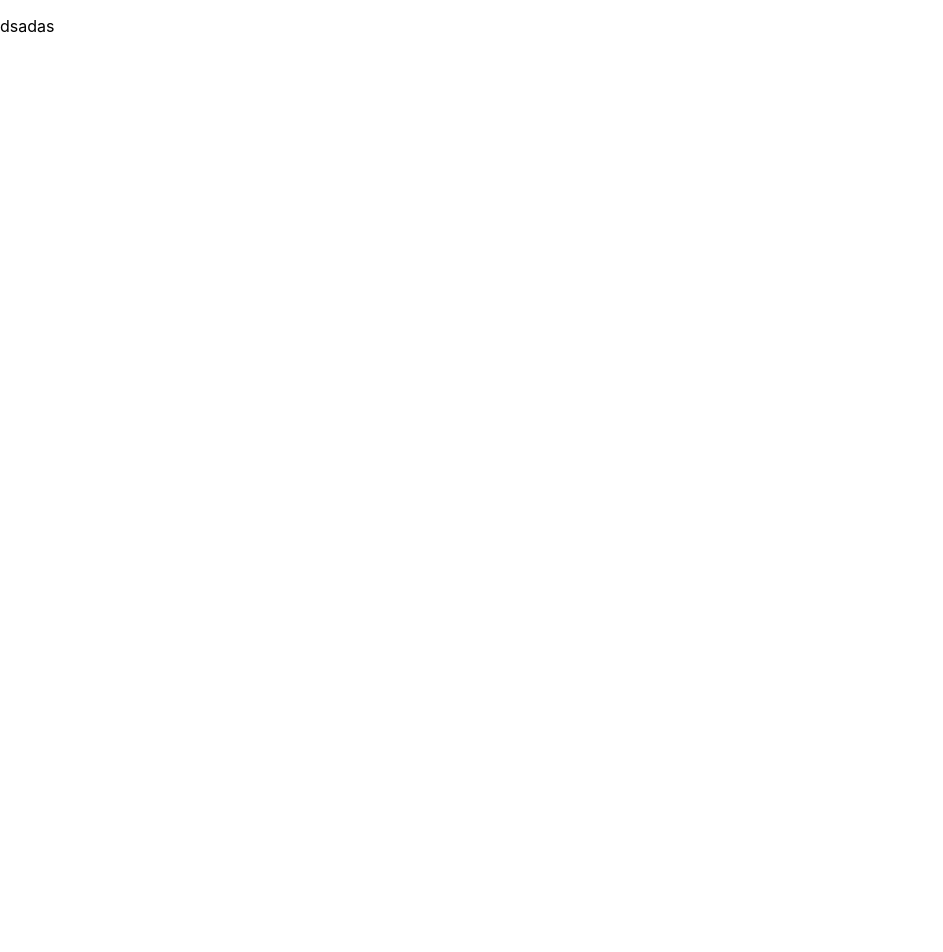
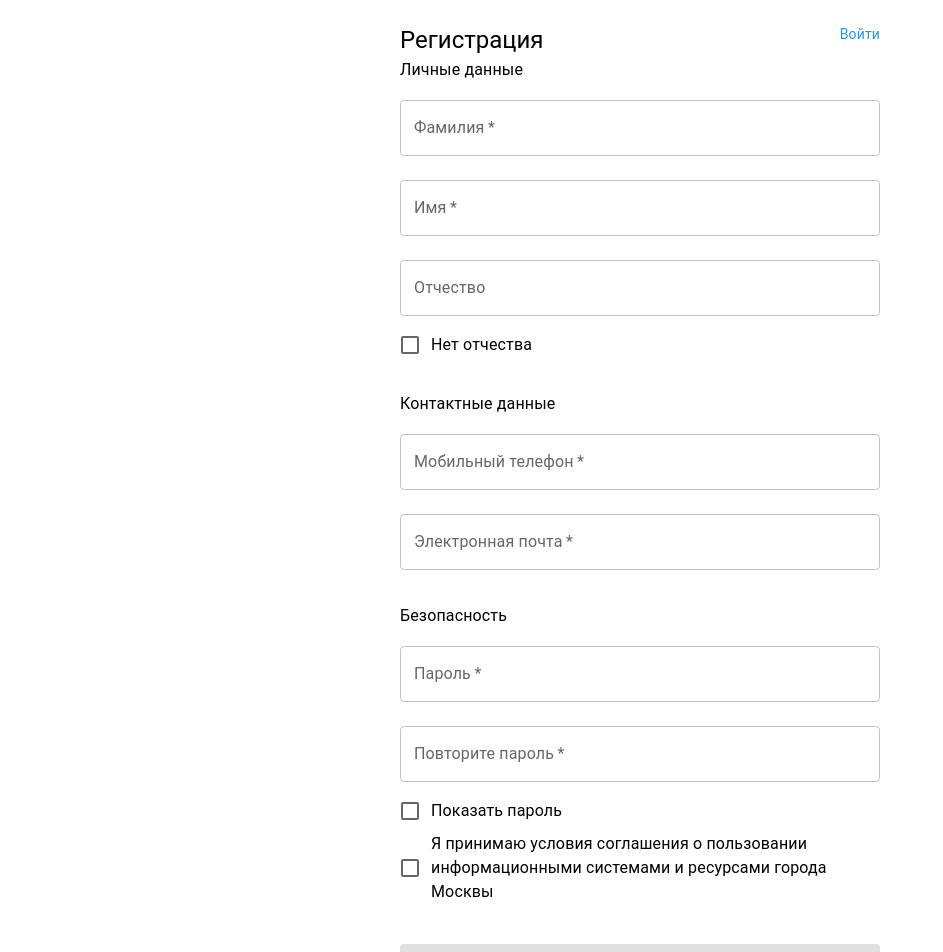
Before and after one commit to leviathans-team/front, a React (Create React App) app: page / in a window 1280 px wide. Shown: the top 952 px of the page, without its empty margins (0-943 px from the left). Before the commit the page ends 800 px from the top, so only its background shows below. Built offline with nearby package versions, Linux system fonts and the light colour scheme.

Commit message:
added signup page

```diff
--- a/src/App.tsx
+++ b/src/App.tsx
@@ -1,10 +1,13 @@
+import LoginPage from "./components/auth/login/LoginPage";
+import SignupPage from "./components/auth/signup/SignupPage";
+
 
 
 function App() {
   return (
-    <div className="App">
-			<p>dsadas</p>
-    </div>
+    <>
+		<SignupPage/>
+    </>
   );
 }
 
--- /dev/null
+++ b/src/components/Auth/signup/SignupPage.tsx
@@ -0,0 +1,314 @@
+import React, { useState, ChangeEvent, FormEvent } from 'react';
+import { styled } from '@mui/system';
+import {
+  Typography,
+  TextField,
+  Checkbox,
+  FormControlLabel,
+  Button,
+  Link,
+  Box,
+} from '@mui/material';
+
+const RootContainer = styled(Box)(({ theme }) => ({
+  backgroundColor: '#fff',
+  display: 'flex',
+  flexDirection: 'column',
+  alignItems: 'center',
+  padding: theme.spacing(3),
+  maxWidth: '480px', // Ширина формы
+  margin: '0 auto', // Центрирование формы
+}));
+
+const FormSection = styled('div')(({ theme }) => ({
+  marginBottom: theme.spacing(3),
+}));
+
+const SubmitButton = styled(Button)(({ theme }) => ({
+  marginTop: theme.spacing(2),
+  backgroundColor: '#2196f3',
+  color: '#fff',
+}));
+
+const StyledLink = styled(Link)(({ theme }) => ({
+  color: '#2196f3',
+  textDecoration: 'none',
+}));
+
+const SignupPage: React.FC = () => {
+  const [lastName, setLastName] = useState('');
+  const [firstName, setFirstName] = useState('');
+  const [middleName, setMiddleName] = useState('');
+  const [mobilePhone, setMobilePhone] = useState('');
+  const [email, setEmail] = useState('');
+  const [password, setPassword] = useState('');
+  const [confirmPassword, setConfirmPassword] = useState('');
+  const [showPassword, setShowPassword] = useState(false);
+  const [acceptTerms, setAcceptTerms] = useState(false);
+  const [hasNoMiddleName, setHasNoMiddleName] = useState(false);
+
+  const [lastNameError, setLastNameError] = useState('');
+  const [firstNameError, setFirstNameError] = useState('');
+  const [middleNameError, setMiddleNameError] = useState('');
+  const [mobilePhoneError, setMobilePhoneError] = useState('');
+  const [emailError, setEmailError] = useState('');
+  const [passwordError, setPasswordError] = useState('');
+  const [confirmPasswordError, setConfirmPasswordError] = useState('');
+
+  const handleLastNameChange = (event: ChangeEvent<HTMLInputElement>) => {
+    setLastName(event.target.value);
+    setLastNameError('');
+  };
+
+  const handleFirstNameChange = (event: ChangeEvent<HTMLInputElement>) => {
+    setFirstName(event.target.value);
+    setFirstNameError('');
+  };
+
+  const handleMiddleNameChange = (event: ChangeEvent<HTMLInputElement>) => {
+    setMiddleName(event.target.value);
+    setMiddleNameError('');
+  };
+
+  const handleMobilePhoneChange = (event: ChangeEvent<HTMLInputElement>) => {
+    setMobilePhone(event.target.value);
+    setMobilePhoneError('');
+  };
+
+  const handleEmailChange = (event: ChangeEvent<HTMLInputElement>) => {
+    setEmail(event.target.value);
+    setEmailError('');
+  };
+
+  const handlePasswordChange = (event: ChangeEvent<HTMLInputElement>) => {
+    setPassword(event.target.value);
+    setPasswordError('');
+  };
+
+  const handleConfirmPasswordChange = (event: ChangeEvent<HTMLInputElement>) => {
+    setConfirmPassword(event.target.value);
+    setConfirmPasswordError('');
+  };
+
+  const handleShowPasswordChange = (event: ChangeEvent<HTMLInputElement>) => {
+    setShowPassword(event.target.checked);
+  };
+
+  const handleAcceptTermsChange = (event: ChangeEvent<HTMLInputElement>) => {
+    setAcceptTerms(event.target.checked);
+  };
+
+  const handleHasNoMiddleNameChange = (event: ChangeEvent<HTMLInputElement>) => {
+    setHasNoMiddleName(event.target.checked);
+    setMiddleName('');
+    setMiddleNameError('');
+  };
+
+  const validateFields = () => {
+    let isValid = true;
+
+    if (!lastName) {
+      setLastNameError('Введите фамилию');
+      isValid = false;
+    }
+
+    if (!firstName) {
+      setFirstNameError('Введите имя');
+      isValid = false;
+    }
+
+    if (!hasNoMiddleName && !middleName) {
+      setMiddleNameError('Введите отчество');
+      isValid = false;
+    }
+
+    if (!mobilePhone) {
+      setMobilePhoneError('Введите мобильный телефон');
+      isValid = false;
+    }
+
+    if (!email) {
+      setEmailError('Введите электронную почту');
+      isValid = false;
+    }
+
+    if (!password) {
+      setPasswordError('Введите пароль');
+      isValid = false;
+    }
+
+    if (password !== confirmPassword) {
+      setConfirmPasswordError('Пароли не совпадают');
+      isValid = false;
+    }
+
+    return isValid;
+  };
+
+  const handleSubmit = (event: FormEvent<HTMLFormElement>) => {
+    event.preventDefault();
+
+    if (validateFields()) {
+      // Handle form submission logic here
+    }
+  };
+
+  return (
+    <RootContainer component="main">
+      <Box sx={{ width: '100%', display: 'flex', justifyContent: 'space-between' }}>
+        <Typography component="h1" variant="h5">
+          Регистрация
+        </Typography>
+        <StyledLink href="/login" variant="body2">
+          Войти
+        </StyledLink>
+      </Box>
+      <FormSection>
+        {/* <Typography component="p" variant="inherit">
+          Создайте единый личный кабинет для получения услуг и электронных сервисов Москвы
+        </Typography> */}
+        <Typography variant="subtitle1">Личные данные</Typography>
+        <TextField
+          variant="outlined"
+          margin="normal"
+          required
+          fullWidth
+          id="lastName"
+          label="Фамилия"
+          name="lastName"
+          value={lastName}
+          onChange={handleLastNameChange}
+          error={!!lastNameError}
+          helperText={lastNameError}
+        />
+        <TextField
+          variant="outlined"
+          margin="normal"
+          required
+          fullWidth
+          id="firstName"
+          label="Имя"
+          name="firstName"
+          value={firstName}
+          onChange={handleFirstNameChange}
+          error={!!firstNameError}
+          helperText={firstNameError}
+        />
+        {!hasNoMiddleName && (
+          <TextField
+            variant="outlined"
+            margin="normal"
+            fullWidth
+            id="middleName"
+            label="Отчество"
+            name="middleName"
+            value={middleName}
+            onChange={handleMiddleNameChange}
+            error={!!middleNameError}
+            helperText={middleNameError}
+          />
+        )}
+        <FormControlLabel
+          control={
+            <Checkbox
+              checked={hasNoMiddleName}
+              onChange={handleHasNoMiddleNameChange}
+              color="primary"
+            />
+          }
+          label="Нет отчества"
+        />
+      </FormSection>
+      <FormSection>
+        <Typography variant="subtitle1">Контактные данные</Typography>
+        <TextField
+          variant="outlined"
+          margin="normal"
+          required
+          fullWidth
+          id="mobilePhone"
+          label="Мобильный телефон"
+          name="mobilePhone"
+          value={mobilePhone}
+          onChange={handleMobilePhoneChange}
+          error={!!mobilePhoneError}
+          helperText={mobilePhoneError}
+        />
+        <TextField
+          variant="outlined"
+          margin="normal"
+          required
+          fullWidth
+          id="email"
+          label="Электронная почта"
+          name="email"
+          value={email}
+          onChange={handleEmailChange}
+          error={!!emailError}
+          helperText={emailError}
+        />
+      </FormSection>
+      <FormSection>
+        <Typography variant="subtitle1">Безопасность</Typography>
+        <TextField
+          variant="outlined"
+          margin="normal"
+          required
+          fullWidth
+          name="password"
+          label="Пароль"
+          type={showPassword ? 'text' : 'password'}
+          id="password"
+          value={password}
+          onChange={handlePasswordChange}
+          error={!!passwordError}
+          helperText={passwordError}
+        />
+        <TextField
+          variant="outlined"
+          margin="normal"
+          required
+          fullWidth
+          name="confirmPassword"
+          label="Повторите пароль"
+          type={showPassword ? 'text' : 'password'}
+          id="confirmPassword"
+          value={confirmPassword}
+          onChange={handleConfirmPasswordChange}
+          error={!!confirmPasswordError}
+          helperText={confirmPasswordError}
+        />
+        <FormControlLabel
+          control={
+            <Checkbox checked={showPassword} onChange={handleShowPasswordChange} color="primary" />
+          }
+          label="Показать пароль"
+        />
+        <FormControlLabel
+          control={
+            <Checkbox checked={acceptTerms} onChange={handleAcceptTermsChange} color="primary" />
+          }
+          label="Я принимаю условия соглашения о пользовании информационными системами и ресурсами города Москвы"
+        />
+      </FormSection>
+      <SubmitButton
+        type="submit"
+        fullWidth
+        variant="contained"
+        disabled={
+          !acceptTerms ||
+          !!lastNameError ||
+          !!firstNameError ||
+          (!hasNoMiddleName && !!middleNameError) ||
+          !!mobilePhoneError ||
+          !!emailError ||
+          !!passwordError ||
+          !!confirmPasswordError
+        }>
+        Зарегистрироваться
+      </SubmitButton>
+    </RootContainer>
+  );
+};
+
+export default SignupPage;
```
